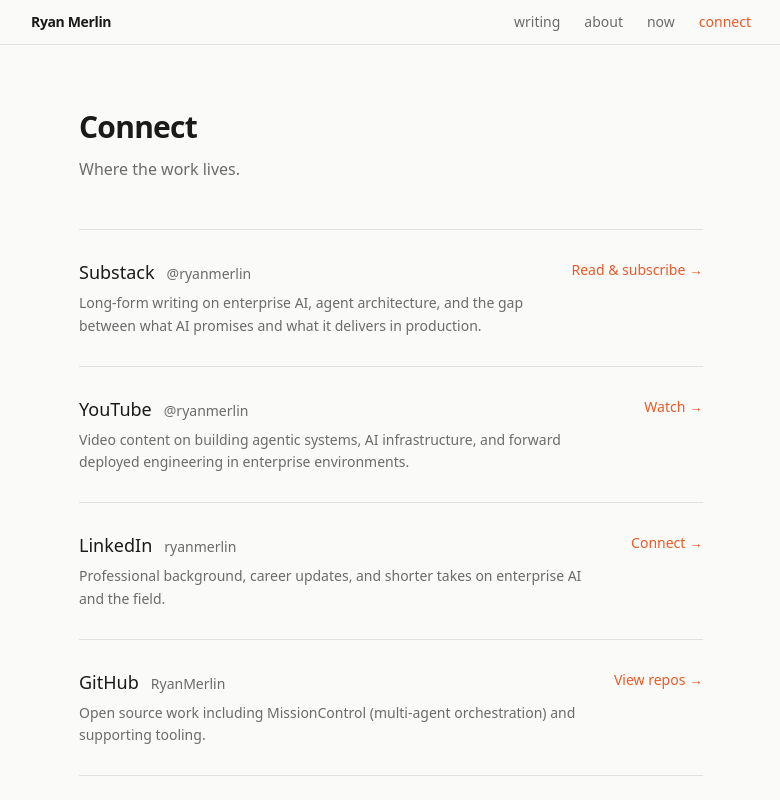
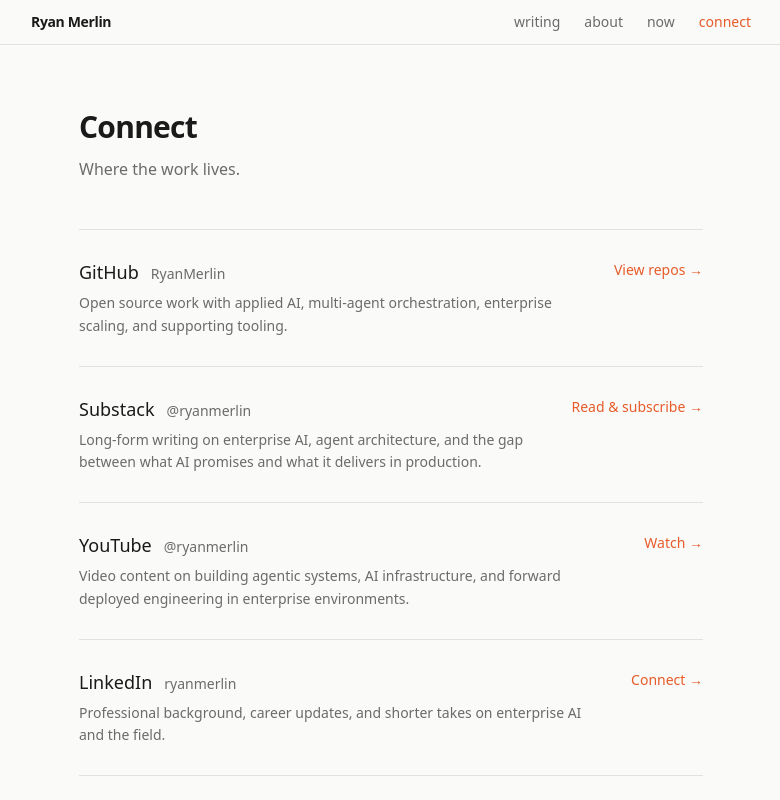
Before and after one commit to RyanMerlin/merlin-site, a SvelteKit app: page /connect in a window 1280 px wide. Shown: the top 800 px of the page, without its empty margins (249-1029 px from the left). Built offline with nearby package versions, Linux system fonts and the light colour scheme.

Commit message:
modify connect wording

```diff
--- a/src/routes/connect/+page.svelte
+++ b/src/routes/connect/+page.svelte
@@ -2,6 +2,15 @@
   import MetaTags from '$lib/components/MetaTags.svelte';
 
   const links = [
+    {
+      platform: 'GitHub',
+      handle: 'RyanMerlin',
+      url: 'https://github.com/RyanMerlin',
+      description:
+        'Open source work with applied AI, multi-agent orchestration, enterprise scaling, and supporting tooling.',
+      cta: 'View repos',
+      icon: 'github',
+    },
     {
       platform: 'Substack',
       handle: '@ryanmerlin',
@@ -28,15 +37,6 @@
         'Professional background, career updates, and shorter takes on enterprise AI and the field.',
       cta: 'Connect',
       icon: 'linkedin',
-    },
-    {
-      platform: 'GitHub',
-      handle: 'RyanMerlin',
-      url: 'https://github.com/RyanMerlin',
-      description:
-        'Open source work including MissionControl (multi-agent orchestration) and supporting tooling.',
-      cta: 'View repos',
-      icon: 'github',
     },
   ];
 </script>
```
